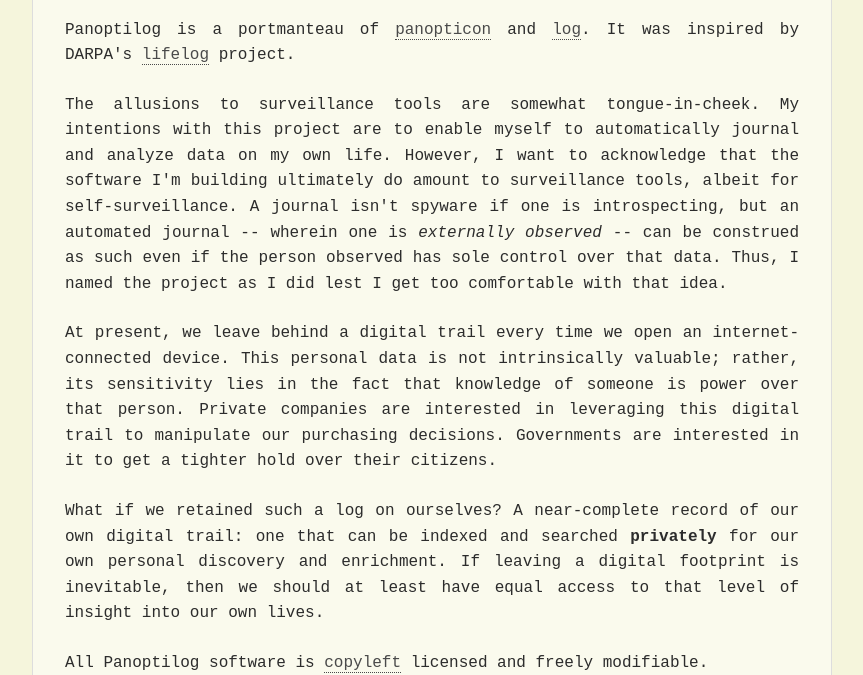
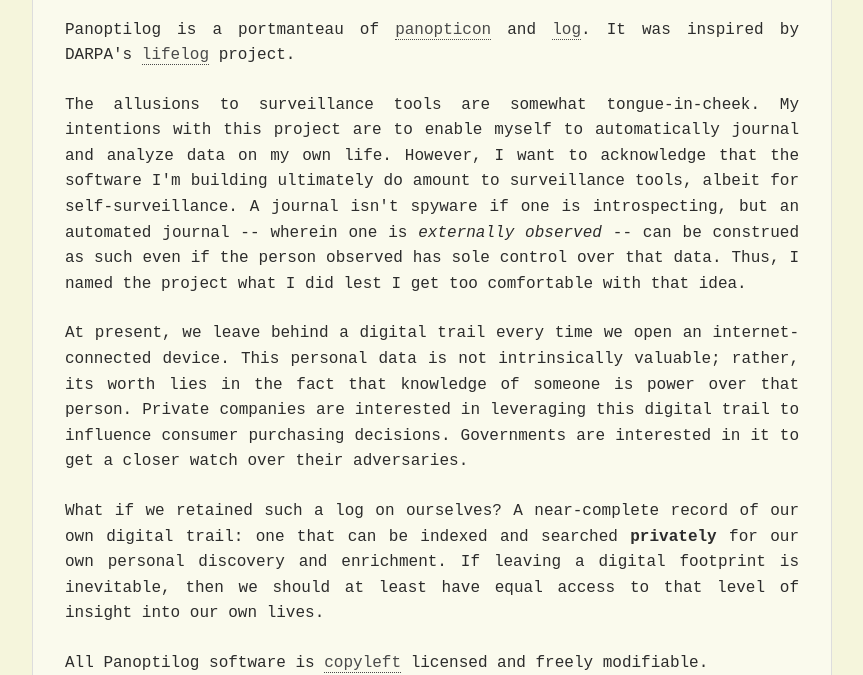
Before and after one commit to panoptilog/panoptilog.github.io, a plain HTML site: page index.html in a window 1280 px wide. Shown: the part 516-1191 px from the top of the page, without its empty margins (208-1071 px from the left). Drawn offline with Linux system fonts and the light colour scheme.

Commit message:
feat: update blurb

```diff
--- a/index.html
+++ b/index.html
@@ -40,14 +40,14 @@
             self-surveillance. A journal isn't spyware if one is introspecting, but an
             automated journal -- wherein one is <em>externally observed</em> -- can be construed
             as such even if the person observed has sole control over that data. Thus, I
-            named the project as I did lest I get too comfortable with that idea.</p>
+            named the project what I did lest I get too comfortable with that idea.</p>
 
             <p>At present, we leave behind a digital trail every time we open an
             internet-connected device. This personal data is not intrinsically valuable;
-            rather, its sensitivity lies in the fact that knowledge of someone is power
+            rather, its worth lies in the fact that knowledge of someone is power
             over that person. Private companies are interested in leveraging this digital
-            trail to manipulate our purchasing decisions. Governments are interested in it
-            to get a tighter hold over their citizens.</p>
+            trail to influence consumer purchasing decisions. Governments are interested in it
+            to get a closer watch over their adversaries.</p>
 
             <p>What if we retained such a log on ourselves? A near-complete record of our own
             digital trail: one that can be indexed and searched <strong>privately</strong> for our own
```
